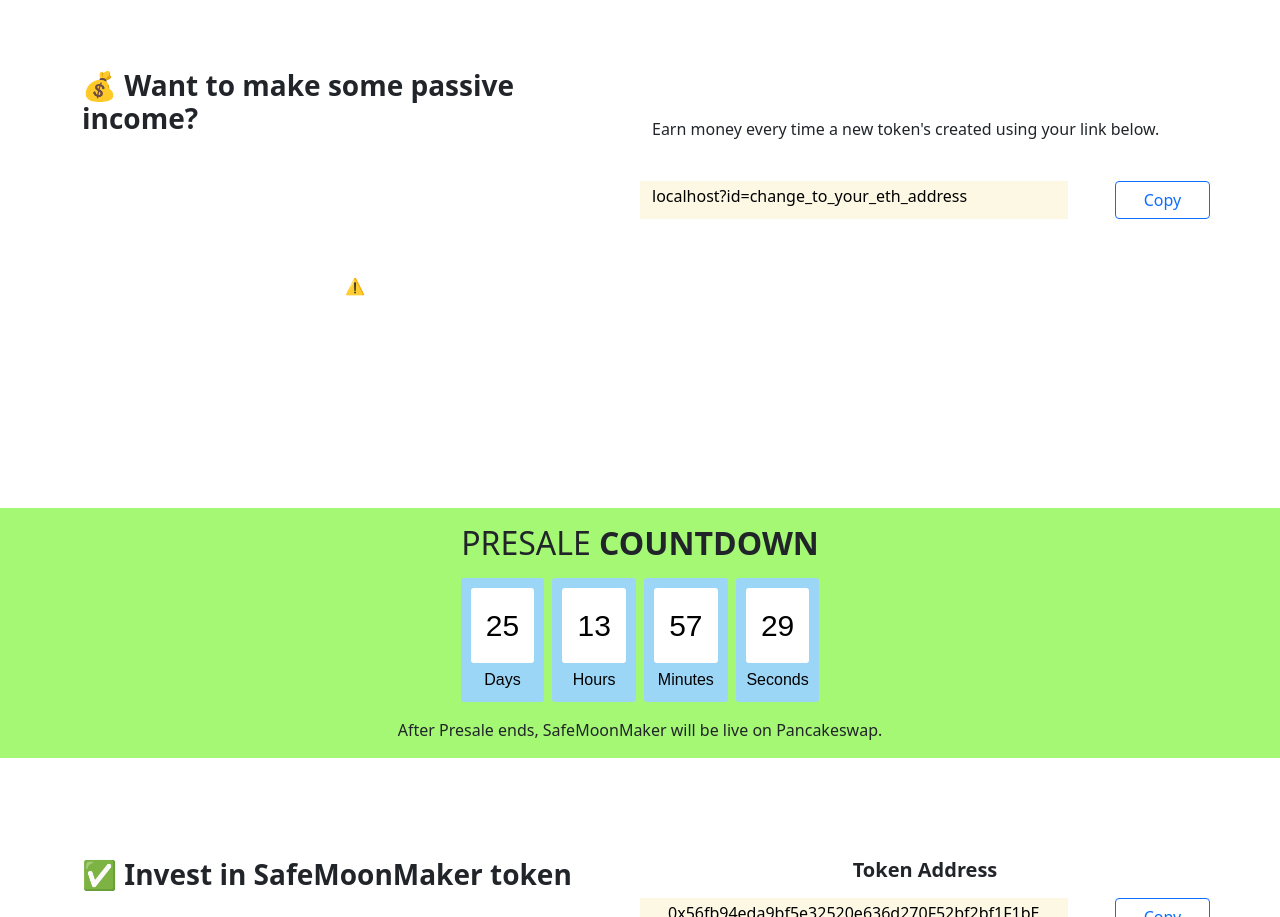
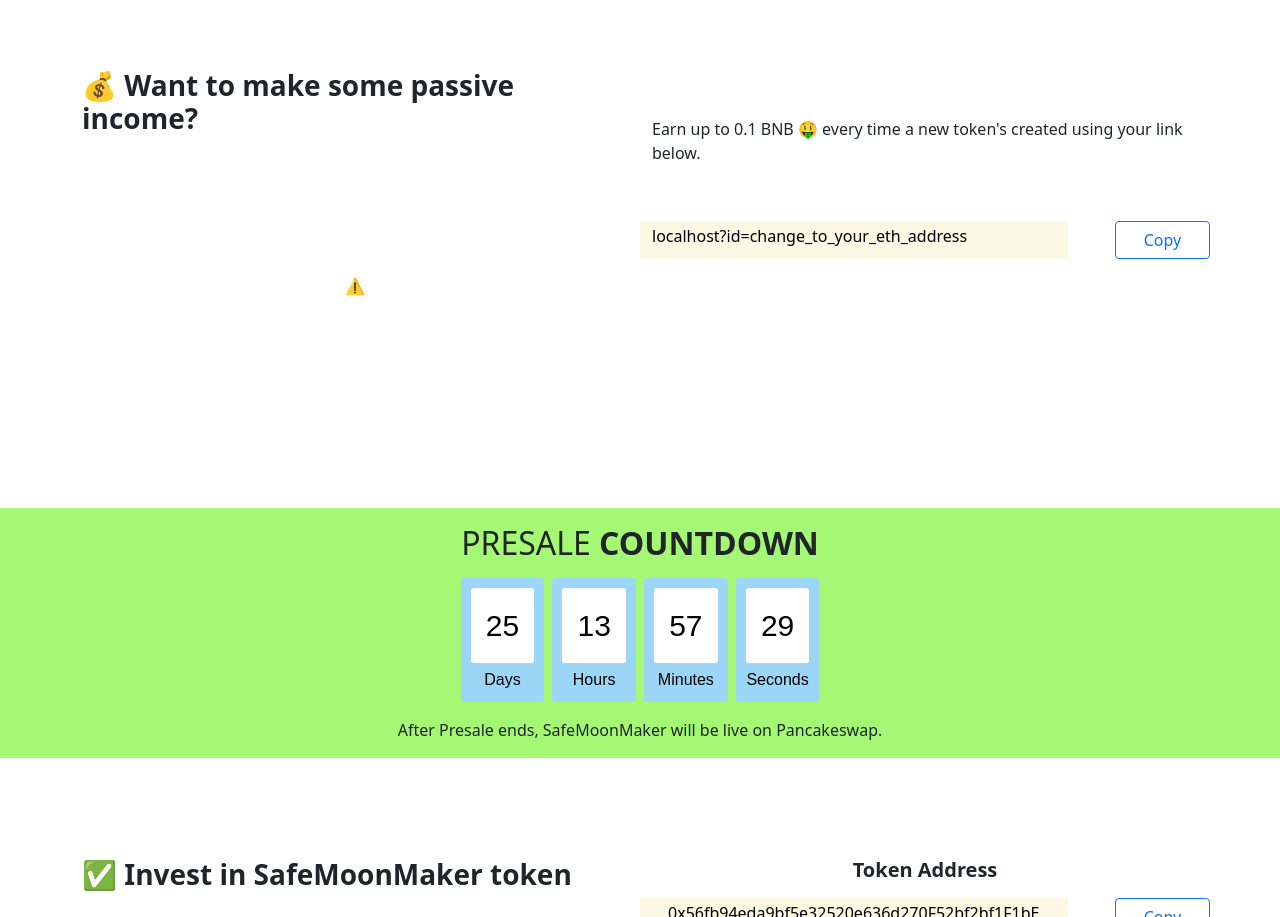
Before and after one commit to safemoonmaker/safemoonmaker.github.io, a plain HTML site: page index.html in a window 1280 px wide. Shown: the part 2074-2991 px from the top of the page. Drawn offline with nearby package versions, Linux system fonts and the light colour scheme; no server answers; a script that the page names is missing.

Commit message:
Update index.html

```diff
--- a/index.html
+++ b/index.html
@@ -522,9 +522,12 @@
           <br />
 
           <br />
-          <p class="earnRefferalText">
+          <p class="earnRefferalText" style="display: none">
             Earn money every time a new token's created using your link below.
           </p>
+          <p>
+            Earn up to 0.1 BNB 🤑 every time a new token's created using your link below.
+          <p>
           <br />
           <div class="row">
             <mark class="col-sm ref_link"
```
